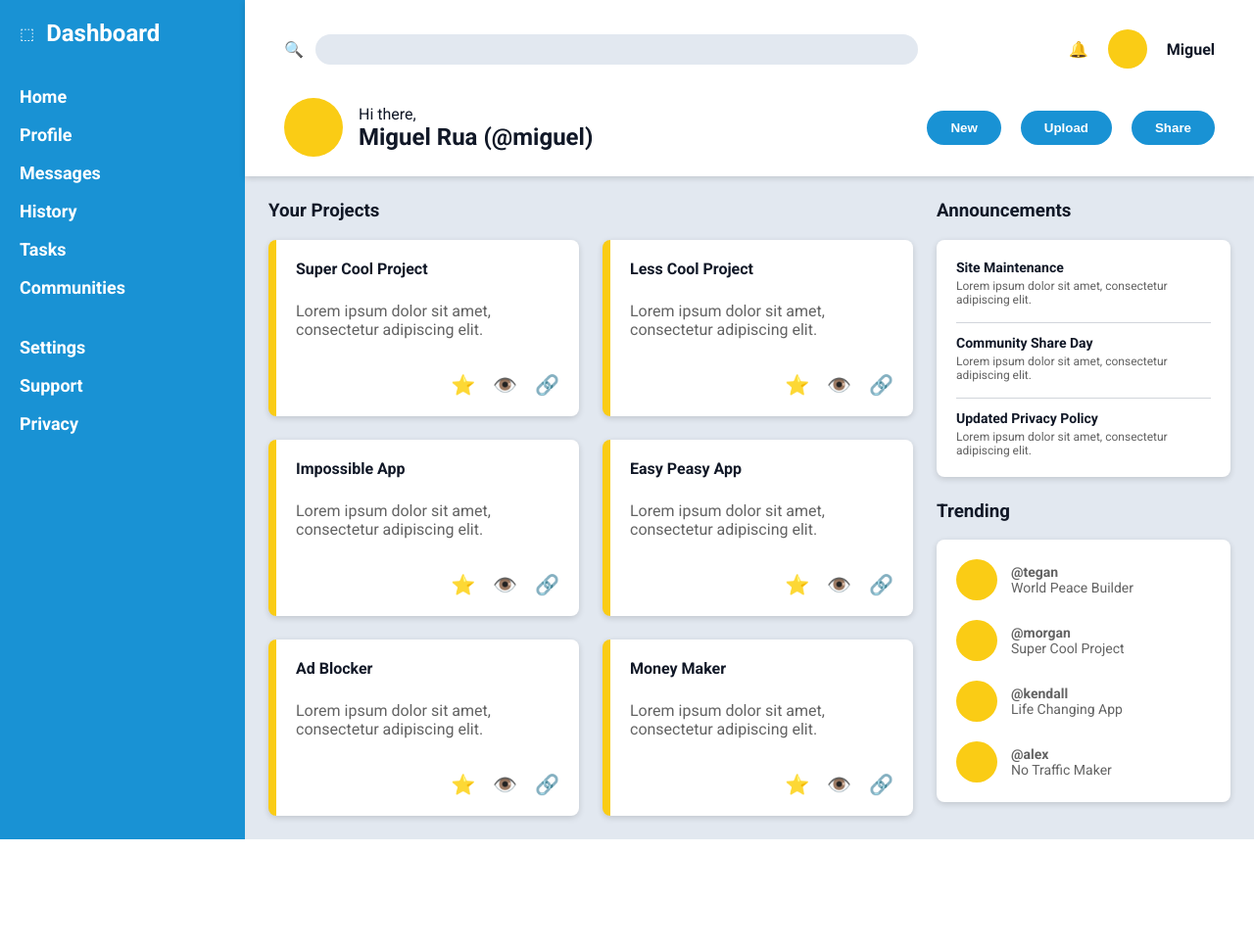
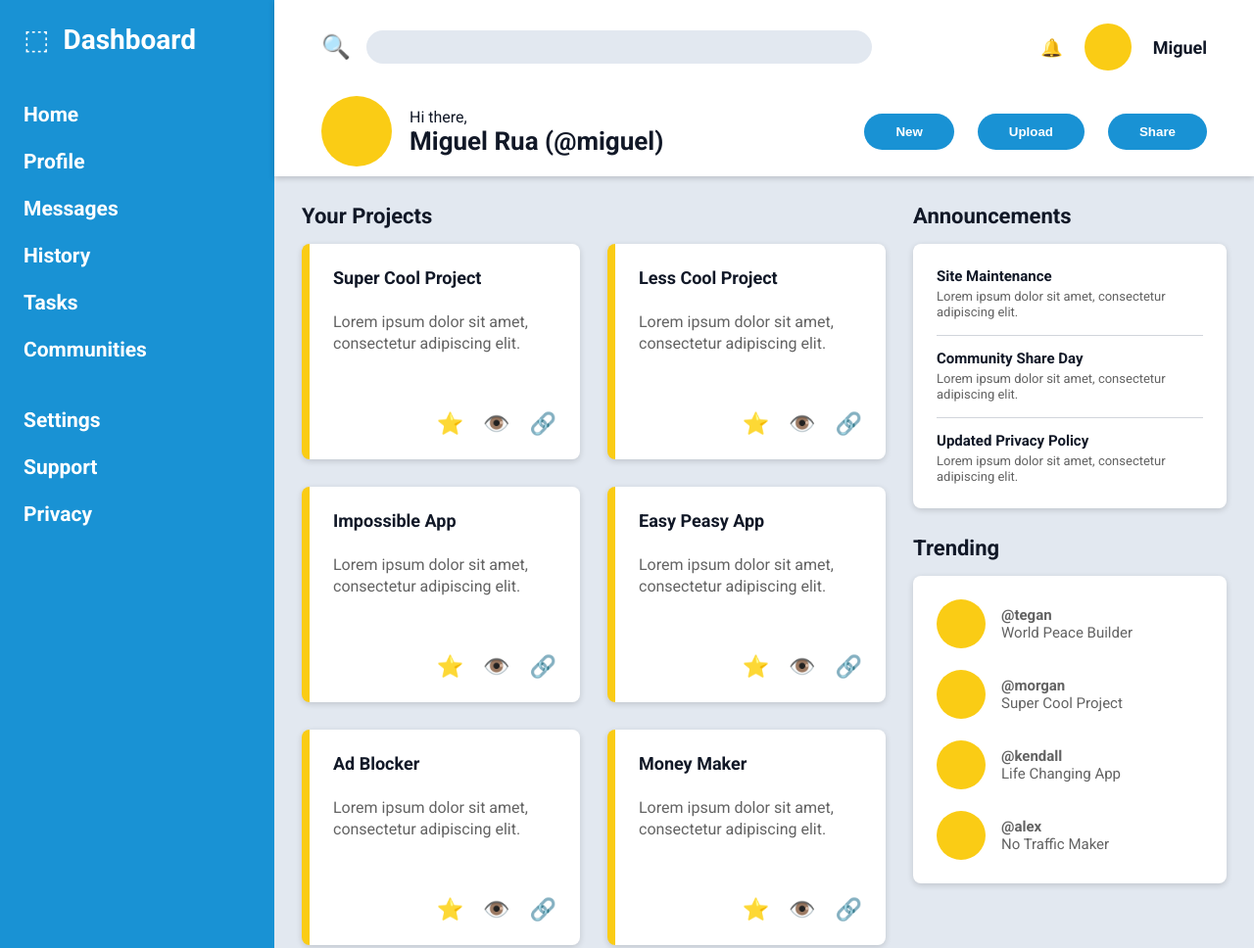
Before and after one commit to MiguelRcol/Admin_panel, a plain HTML site: page index.html in a window 1280 px wide. Shown: the top 968 px of the page at 98% size. Before the commit the page ends 857 px from the top, so only its background shows below. Drawn offline with Linux system fonts and the light colour scheme.

Commit message:
Refactor styles for improved layout and readability; adjust dimensions, padding, and font sizes across dashboard, sidebar, header, and main content

```diff
--- a/style.css
+++ b/style.css
@@ -4,15 +4,15 @@
 
 body {
   margin: 0;
-  font-family: 'Roboto', sans-serif;
+  font-family: "Roboto", Arial, sans-serif;
   color: #111827;
 }
 
 .dashboard {
   min-height: 100vh;
   display: grid;
-  grid-template-columns: 250px 1fr;
-  grid-template-rows: auto 1fr;
+  grid-template-columns: 280px 1fr;
+  grid-template-rows: 180px 1fr;
 }
 
 /* Sidebar */
@@ -21,50 +21,51 @@ body {
   grid-row: 1 / 3;
   background-color: #1992d4;
   color: white;
-  padding: 20px;
+  padding: 24px;
   display: grid;
-  grid-template-rows: auto auto 1fr;
-  gap: 40px;
+  grid-template-rows: auto auto auto 1fr;
+  align-content: start;
+  gap: 48px;
 }
 
 .logo {
   display: grid;
   grid-template-columns: auto 1fr;
   align-items: center;
-  gap: 12px;
+  gap: 14px;
+}
+
+.logo span {
+  font-size: 28px;
 }
 
 .logo h1 {
-  font-size: 24px;
+  font-size: 28px;
   margin: 0;
 }
 
 .nav-main,
 .nav-secondary {
   display: grid;
-  gap: 18px;
-}
-
-.nav-secondary {
-  align-self: start;
+  gap: 24px;
 }
 
 .sidebar a {
   color: white;
   text-decoration: none;
-  font-weight: bold;
-  font-size: 18px;
+  font-weight: 700;
+  font-size: 21px;
 }
 
 /* Header */
 
 .header {
   background-color: white;
-  padding: 20px 40px;
+  padding: 24px 48px;
   display: grid;
-  grid-template-rows: 1fr 1fr;
-  gap: 20px;
-  box-shadow: 0 2px 6px rgba(0, 0, 0, 0.15);
+  grid-template-rows: auto auto;
+  gap: 26px;
+  box-shadow: 0 2px 6px rgba(0, 0, 0, 0.18);
   z-index: 1;
 }
 
@@ -79,34 +80,49 @@ body {
   display: grid;
   grid-template-columns: auto 1fr;
   align-items: center;
-  gap: 12px;
+  gap: 16px;
+}
+
+.search-bar span {
+  font-size: 24px;
 }
 
 .search-bar input {
-  width: 80%;
+  width: 75%;
+  height: 34px;
   border: none;
   border-radius: 20px;
   background-color: #e2e8f0;
   padding: 8px 16px;
+  font-size: 16px;
 }
 
 .user-info {
   display: grid;
   grid-auto-flow: column;
   align-items: center;
-  gap: 20px;
+  gap: 22px;
+  font-size: 18px;
 }
 
 .greeting {
   display: grid;
   grid-template-columns: auto 1fr;
   align-items: center;
-  gap: 16px;
+  gap: 18px;
 }
 
 .greeting p,
 .greeting h2 {
   margin: 0;
+}
+
+.greeting p {
+  font-size: 16px;
+}
+
+.greeting h2 {
+  font-size: 26px;
 }
 
 .small-avatar,
@@ -117,62 +133,65 @@ body {
 }
 
 .small-avatar {
-  width: 40px;
-  height: 40px;
+  width: 48px;
+  height: 48px;
 }
 
 .large-avatar {
-  width: 60px;
-  height: 60px;
+  width: 72px;
+  height: 72px;
 }
 
 .header-buttons {
   display: grid;
   grid-auto-flow: column;
-  gap: 20px;
+  gap: 24px;
 }
 
 .header-buttons button {
   border: none;
-  border-radius: 20px;
+  border-radius: 22px;
   background-color: #1992d4;
   color: white;
-  font-weight: bold;
-  padding: 10px 24px;
+  font-weight: 700;
+  padding: 11px 32px;
+  cursor: pointer;
 }
 
 /* Main Content */
 
 .main-content {
   background-color: #e2e8f0;
-  padding: 24px;
+  padding: 28px;
   display: grid;
-  grid-template-columns: 1fr 300px;
-  gap: 24px;
+  grid-template-columns: 1fr 320px;
+  gap: 28px;
 }
 
 .projects h3,
 .announcements h3,
 .trending h3 {
   margin-top: 0;
+  margin-bottom: 16px;
+  font-size: 22px;
 }
 
 .project-grid {
   display: grid;
-  grid-template-columns: repeat(2, minmax(250px, 1fr));
-  gap: 24px;
+  grid-template-columns: repeat(2, minmax(280px, 1fr));
+  gap: 28px;
 }
 
 .project-card,
 .side-card {
   background-color: white;
   border-radius: 8px;
-  padding: 20px;
+  padding: 24px;
   box-shadow: 0 2px 6px rgba(0, 0, 0, 0.15);
 }
 
 .project-card {
-  min-height: 180px;
+  min-height: 220px;
   border-left: 8px solid #facc15;
   display: grid;
   grid-template-rows: auto 1fr auto;
@@ -184,28 +203,37 @@ body {
   margin-bottom: 8px;
 }
 
+.project-card h4 {
+  font-size: 18px;
+}
+
 .project-card p,
 .side-card p {
   color: #636363;
+}
+
+.project-card p {
+  font-size: 16px;
+  line-height: 1.35;
 }
 
 .card-actions {
   display: grid;
   grid-auto-flow: column;
   justify-content: end;
-  gap: 18px;
-  font-size: 20px;
+  gap: 20px;
+  font-size: 22px;
 }
 
 .side-content {
   display: grid;
-  gap: 24px;
+  gap: 28px;
   align-content: start;
 }
 
 .side-card {
   display: grid;
-  gap: 12px;
+  gap: 14px;
 }
 
 /* Announcements */
@@ -221,41 +249,42 @@ body {
 }
 
 .announcement h4 {
-  font-size: 14px;
+  font-size: 15px;
   margin-bottom: 4px;
 }
 
 .announcement p {
-  font-size: 12px;
+  font-size: 13px;
+  line-height: 1.2;
   margin: 0;
 }
 
 /* Trending */
 
 .trending-card {
-  gap: 20px;
+  gap: 22px;
 }
 
 .trend {
   display: grid;
   grid-template-columns: auto 1fr;
   align-items: center;
-  gap: 14px;
+  gap: 16px;
 }
 
 .trend-avatar {
-  width: 42px;
-  height: 42px;
+  width: 50px;
+  height: 50px;
 }
 
 .username,
 .project-name {
   margin: 0;
-  font-size: 14px;
+  font-size: 15px;
 }
 
 .username {
-  font-weight: bold;
+  font-weight: 700;
   color: black;
 }
 
```
